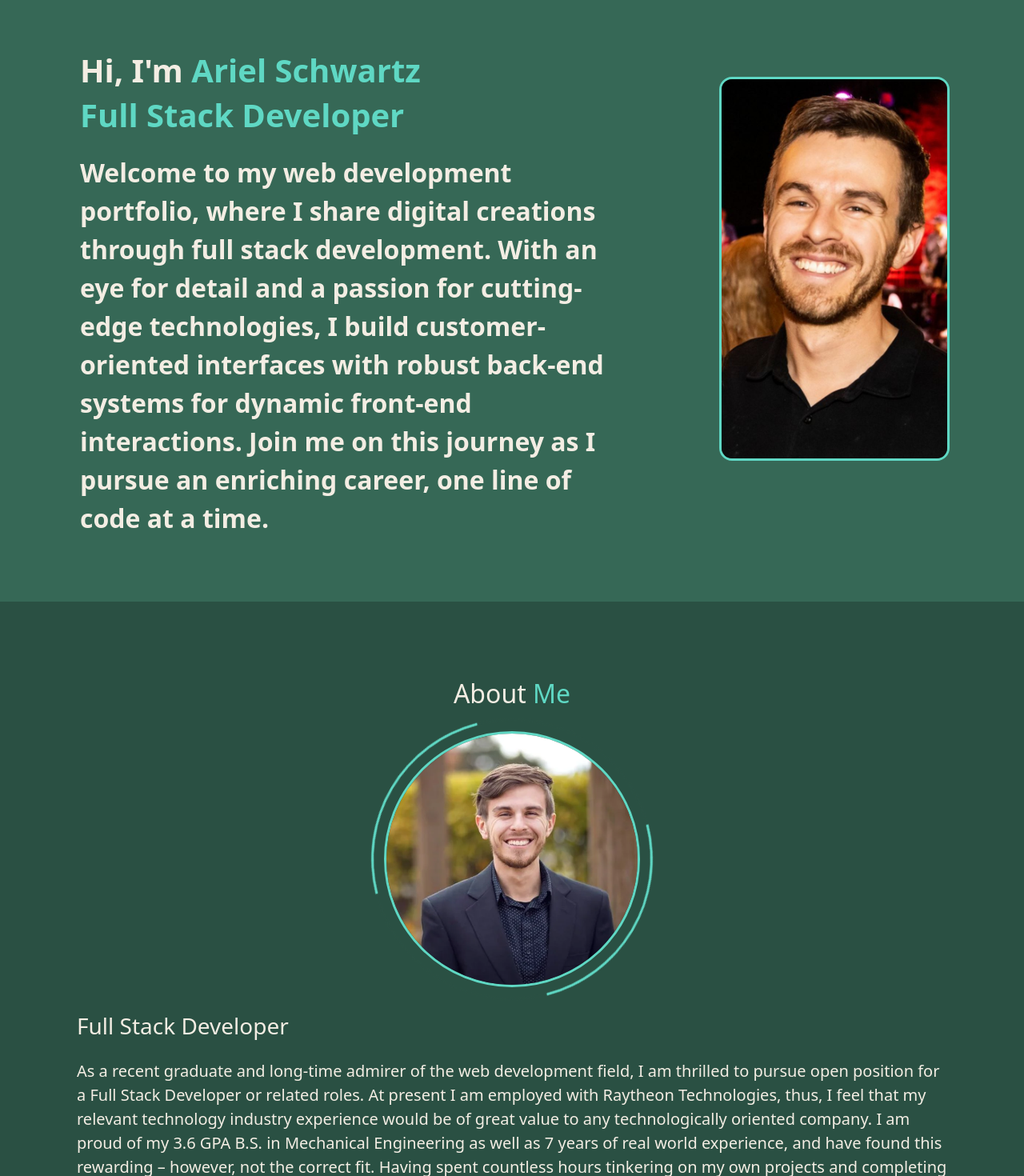
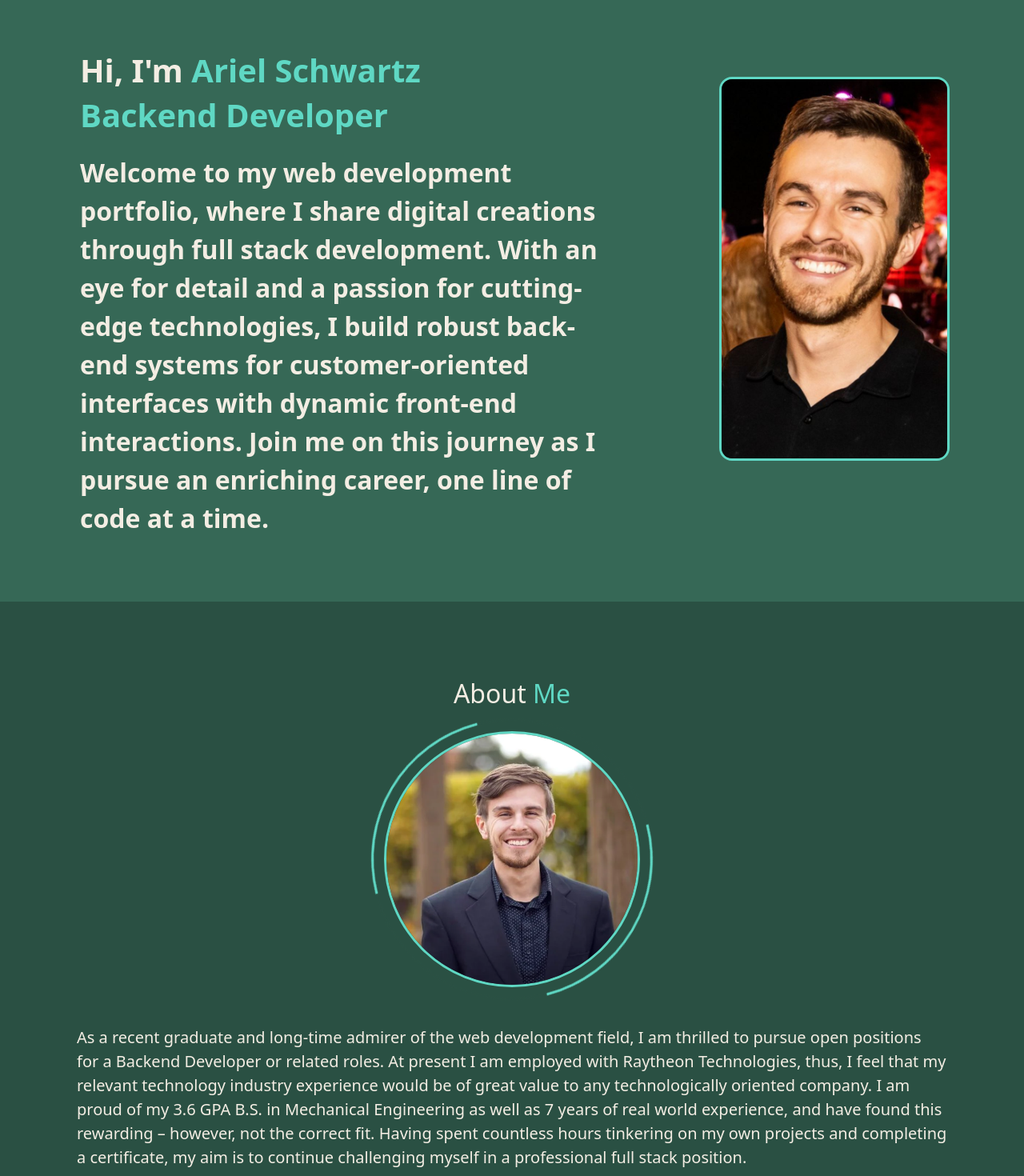
Before and after one commit to arishorts/arishorts-portfolio, a React (Create React App) app: page / in a window 1280 px wide. Shown: the part 80-1550 px from the top of the page at 80% size. Built offline with nearby package versions, Linux system fonts and the light colour scheme.

Commit message:
Altered About Me and Home

```diff
--- a/src/components/aboutme.jsx
+++ b/src/components/aboutme.jsx
@@ -13,18 +13,17 @@ const AboutMe = () => {
       </picture>
 
       <section className="fs-5 px-lg-5 p-2 aboutme-content">
-        <h3>Full Stack Developer</h3>
         <p className="pt-3">
           As a recent graduate and long-time admirer of the web development
-          field, I am thrilled to pursue open position for a Full Stack
-          Developer or related roles. At present I am employed with Raytheon
-          Technologies, thus, I feel that my relevant technology industry
-          experience would be of great value to any technologically oriented
-          company. I am proud of my 3.6 GPA B.S. in Mechanical Engineering as
-          well as 7 years of real world experience, and have found this
-          rewarding – however, not the correct fit. Having spent countless hours
-          tinkering on my own projects and completing a certificate, my aim is
-          to continue challenging myself in a professional full stack position.
+          field, I am thrilled to pursue open positions for a Backend Developer
+          or related roles. At present I am employed with Raytheon Technologies,
+          thus, I feel that my relevant technology industry experience would be
+          of great value to any technologically oriented company. I am proud of
+          my 3.6 GPA B.S. in Mechanical Engineering as well as 7 years of real
+          world experience, and have found this rewarding – however, not the
+          correct fit. Having spent countless hours tinkering on my own projects
+          and completing a certificate, my aim is to continue challenging myself
+          in a professional full stack position.
         </p>
         <p>
           I’ve had the opportunity to work on a number of web-based
--- a/src/components/home.jsx
+++ b/src/components/home.jsx
@@ -12,16 +12,14 @@ const Home = () => {
             <h1 className="home-header fs-1 fw-bold">
               Hi, I'm <span className="home-span">Ariel Schwartz</span>
             </h1>
-            <h3 className="home-subheader fs-1 fw-bold">
-              Full Stack Developer
-            </h3>
+            <h3 className="home-subheader fs-1 fw-bold">Backend Developer</h3>
             <p className="pt-3 home-content fs-2 fw-bold">
               Welcome to my web development portfolio, where I share digital
               creations through full stack development. With an eye for detail
-              and a passion for cutting-edge technologies, I build
-              customer-oriented interfaces with robust back-end systems for
-              dynamic front-end interactions. Join me on this journey as I
-              pursue an enriching career, one line of code at a time.
+              and a passion for cutting-edge technologies, I build robust
+              back-end systems for customer-oriented interfaces with dynamic
+              front-end interactions. Join me on this journey as I pursue an
+              enriching career, one line of code at a time.
             </p>
           </section>
         </div>
```
